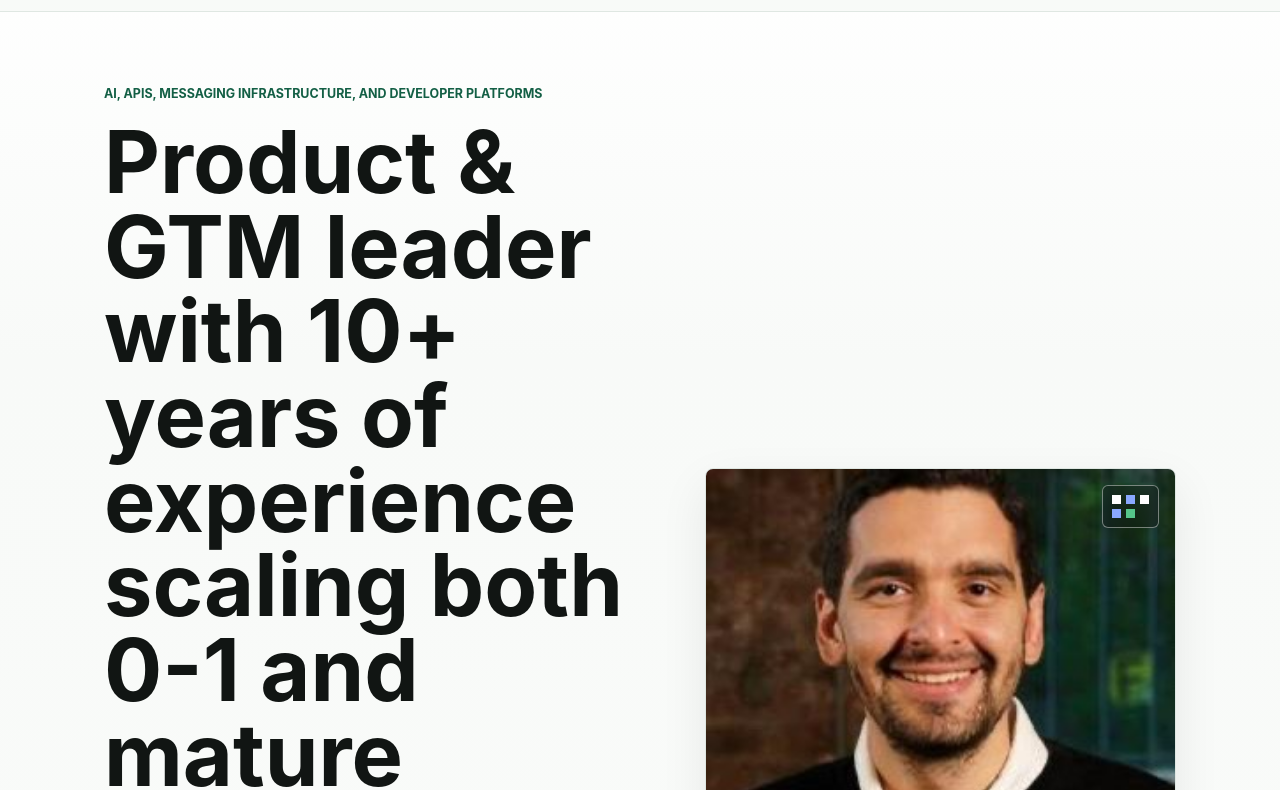
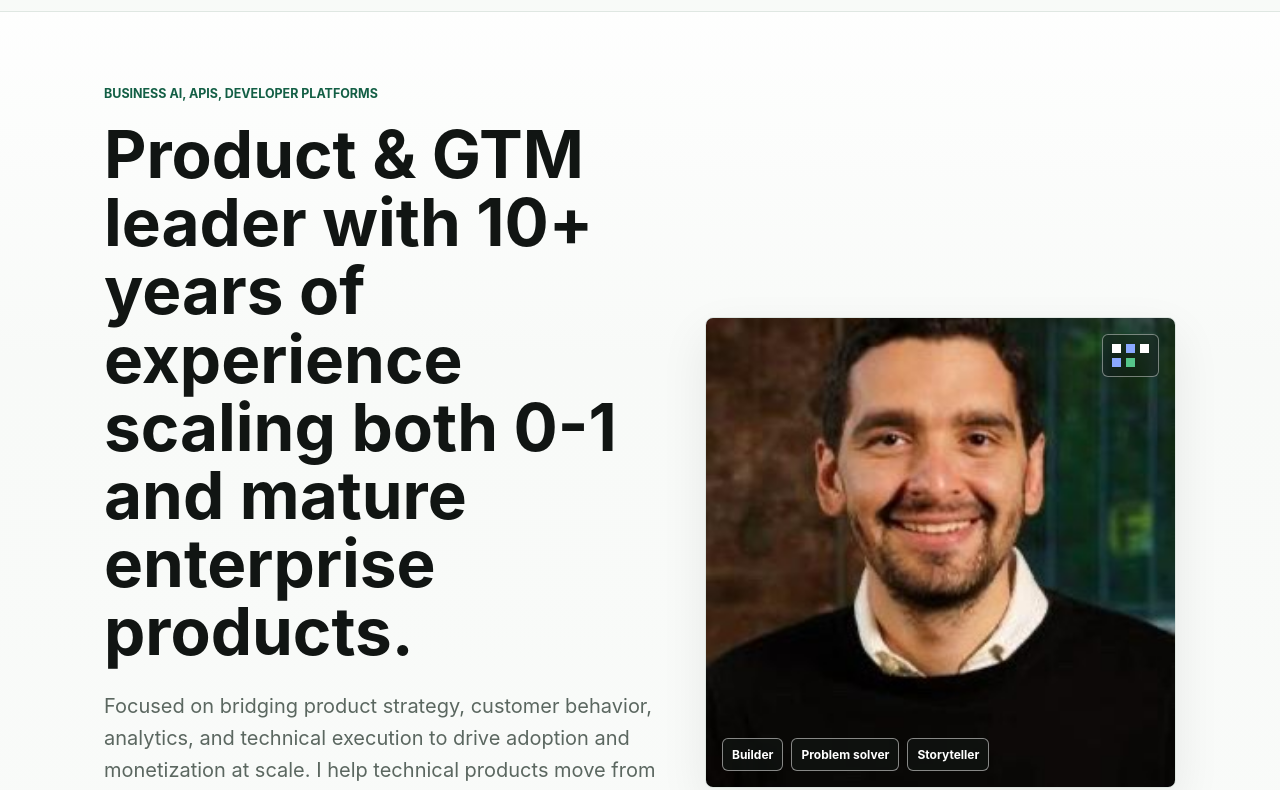
Before and after one commit to jrieras/portfolio, a plain HTML site: page index.html in a window 1280 px wide. Shown: the part 61-851 px from the top of the page. Drawn offline with Linux system fonts and the light colour scheme.

Commit message:
updated the style
made some changes to font, etc

```diff
--- a/index.html
+++ b/index.html
@@ -27,7 +27,7 @@
     <main id="top">
       <section class="hero section">
         <div class="hero-content">
-          <p class="eyebrow">AI, APIs, messaging infrastructure, and developer platforms</p>
+          <p class="eyebrow">Business AI, APIs, Developer Platforms</p>
           <h1>
             Product &amp; GTM leader with 10+ years of experience scaling both 0-1 and
             mature enterprise products.
--- a/styles.css
+++ b/styles.css
@@ -139,8 +139,8 @@ p {
 h1 {
   max-width: 880px;
   margin-bottom: var(--space-4);
-  font-size: clamp(2.9rem, 7vw, 5.4rem);
-  line-height: 0.98;
+  font-size: clamp(2.35rem, 5.2vw, 4.1rem);
+  line-height: 1.04;
   letter-spacing: 0;
 }
 
```
